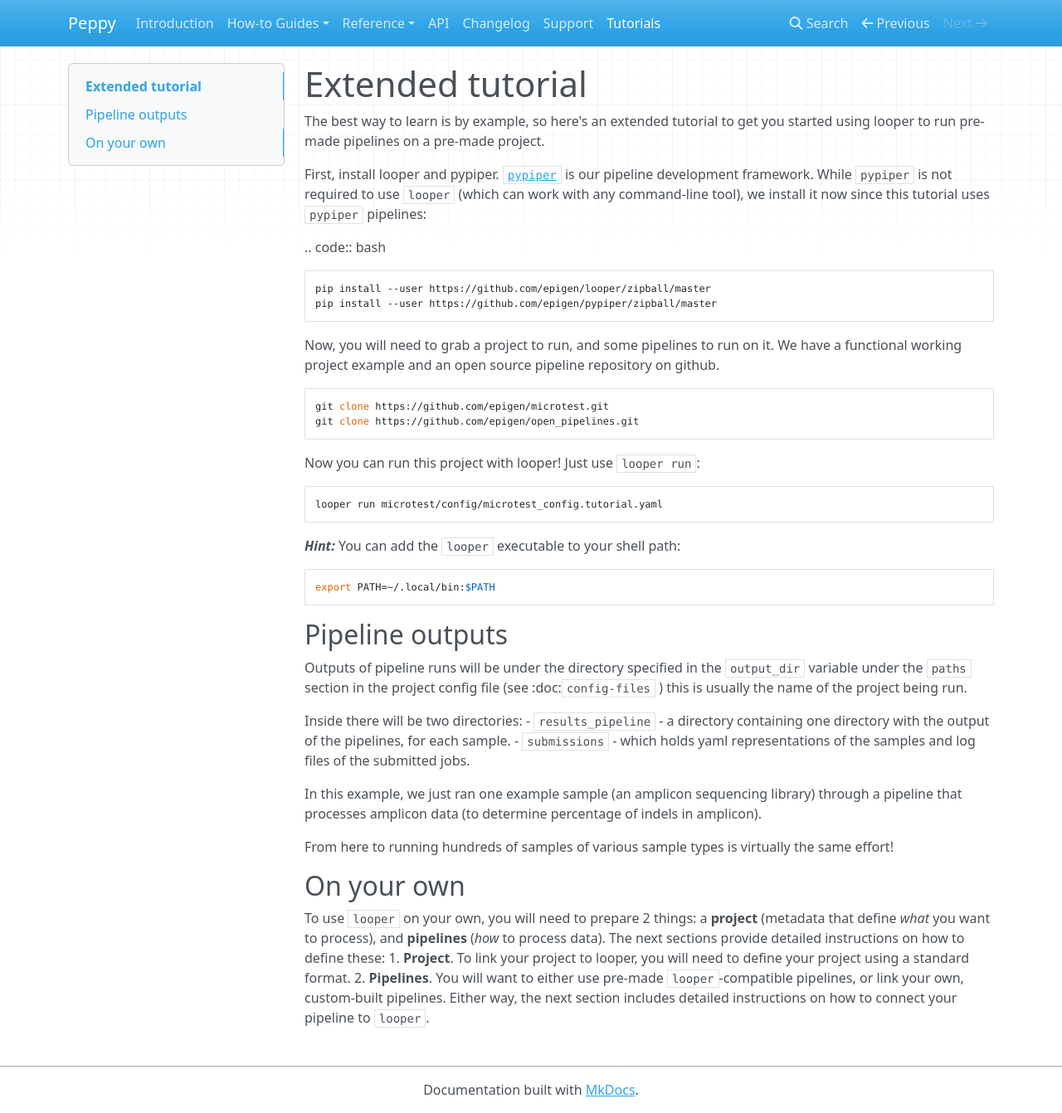
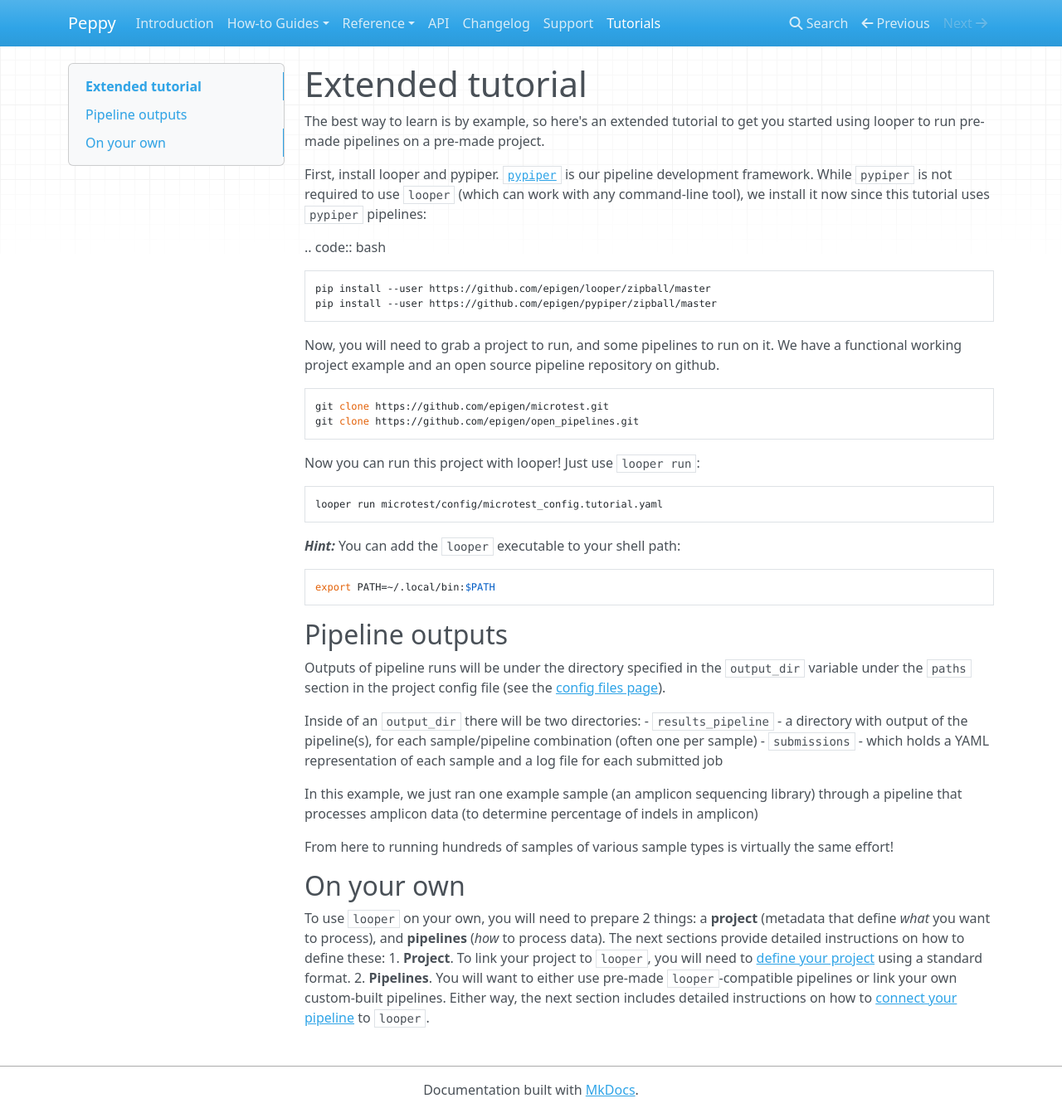
Before and after one commit to pepkit/peppy, an MkDocs documentation site: the page built from docs/docs/tutorials.md, in a window 1280 px wide and 1342 px high. Shown: the whole window at 83% size. Built offline with MkDocs 1.6.1, drawn with Linux system fonts in a browser that asks for light colours; nearby versions of some CDN libraries.

Commit message:
starting links conversion

```diff
--- a/docs/docs/tutorials.md
+++ b/docs/docs/tutorials.md
@@ -32,19 +32,22 @@ export PATH=~/.local/bin:$PATH
 
 ## Pipeline outputs
 
-Outputs of pipeline runs will be under the directory specified in the ``output_dir`` variable under the ``paths`` section in the project config file (see :doc:`config-files` ) this is usually the name of the project being run.
+Outputs of pipeline runs will be under the directory specified in the `output_dir` variable under the `paths` section
+in the project config file (see the [config files page](config-files.md)).
 
-Inside there will be two directories:
-- ``results_pipeline`` - a directory containing one directory with the output of the pipelines, for each sample.
-- ``submissions`` - which holds yaml representations of the samples and log files of the submitted jobs.
+Inside of an `output_dir` there will be two directories:
+- `results_pipeline` - a directory with output of the pipeline(s), for each sample/pipeline combination (often one per sample)
+- `submissions` - which holds a YAML representation of each sample and a log file for each submitted job
 
-In this example, we just ran one example sample (an amplicon sequencing library) through a pipeline that processes amplicon data (to determine percentage of indels in amplicon).
+In this example, we just ran one example sample (an amplicon sequencing library) through a pipeline that processes amplicon data
+(to determine percentage of indels in amplicon)
 
 From here to running hundreds of samples of various sample types is virtually the same effort!
 
 
 ## On your own
-[comment]: <> (TODO: link the defining-your-project and the connect-your-pipeline docs)
-To use `looper` on your own, you will need to prepare 2 things: a **project** (metadata that define *what* you want to process), and **pipelines** (*how* to process data). The next sections provide detailed instructions on how to define these:
-1. **Project**. To link your project to looper, you will need to define your project using a standard format.
-2. **Pipelines**. You will want to either use pre-made `looper`-compatible pipelines, or link your own, custom-built pipelines. Either way, the next section includes detailed instructions on how to connect your pipeline to `looper`.
+To use `looper` on your own, you will need to prepare 2 things: a **project** (metadata that define *what* you want to process), and **pipelines** (*how* to process data).
+The next sections provide detailed instructions on how to define these:
+1. **Project**. To link your project to `looper`, you will need to [define your project](project-config.md) using a standard format.
+2. **Pipelines**. You will want to either use pre-made `looper`-compatible pipelines or link your own custom-built pipelines.
+Either way, the next section includes detailed instructions on how to [connect your pipeline](project-config.md) to `looper`.
```
Also changed, not shown: docs/docs/README.md (+1 -1 lines), docs/docs/sample-annotation-sheet.md (+5 -2 lines), docs/docs/support.md (+2 -1 lines).
